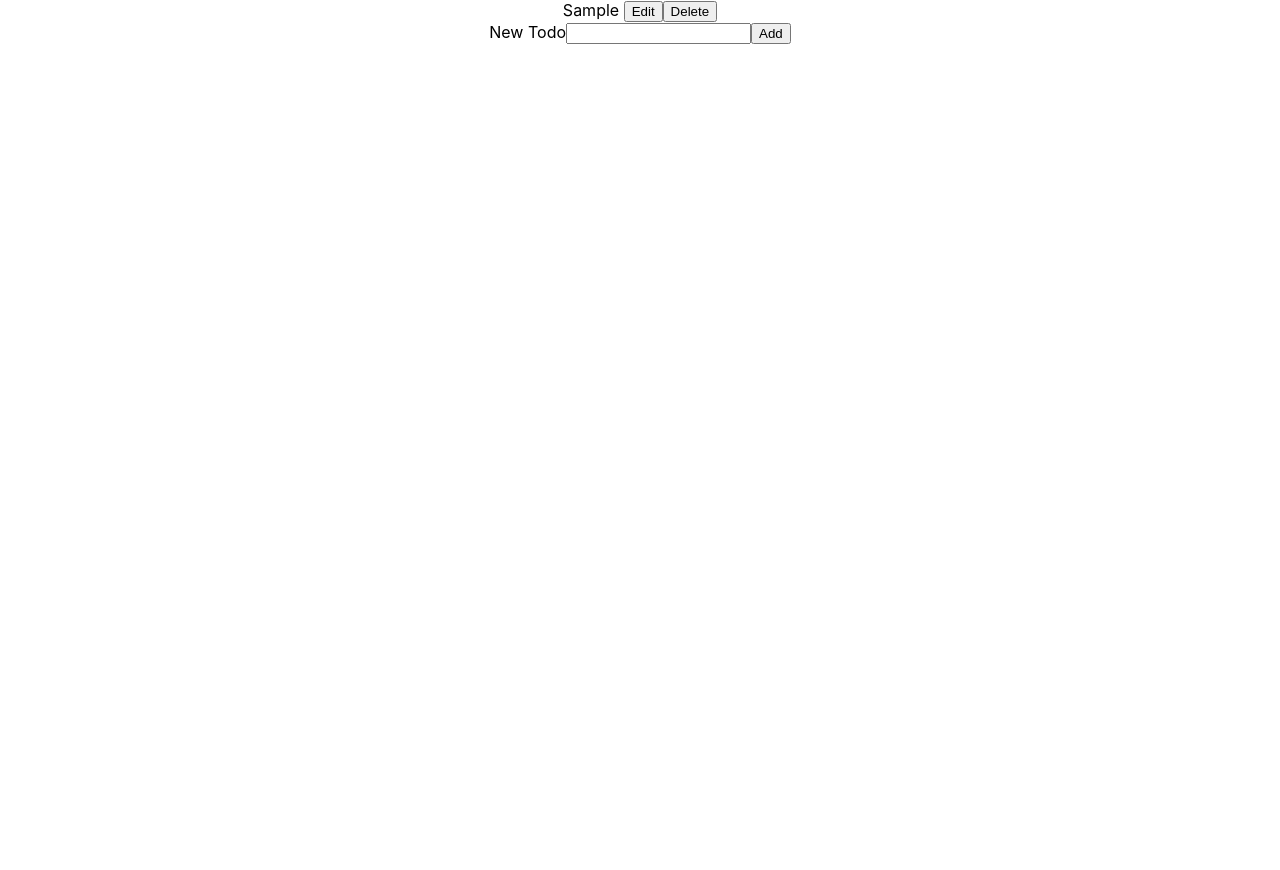
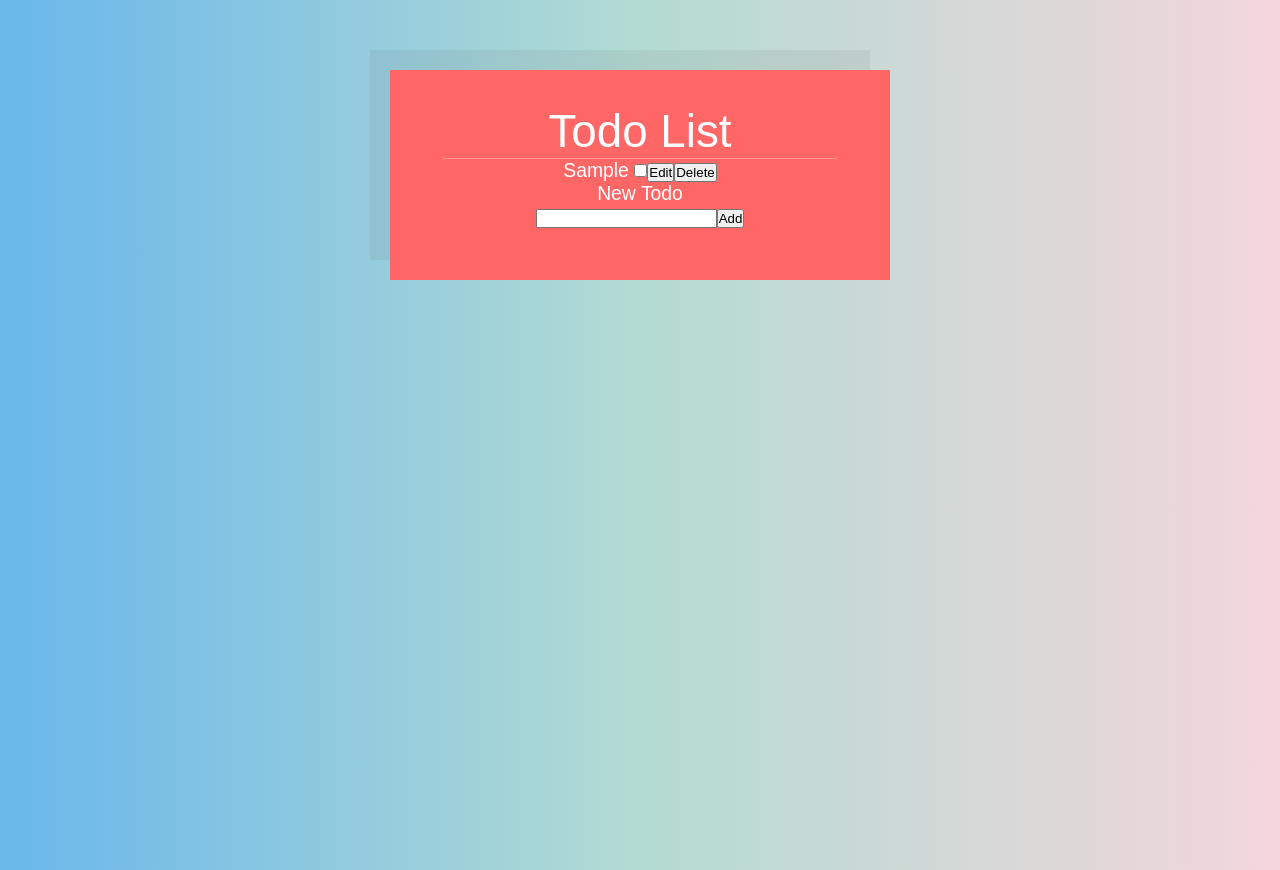
Before and after one commit to JojuGeorge/Todo_List, a React (Create React App) app: page / in a window 1280 px wide. Both pictures are taken after typing "Sample" into the empty fields and a click on the button "Add". Before the commit the page ends 800 px from the top, so only its background shows below. Built offline with nearby package versions, Linux system fonts and the light colour scheme.

Commit message:
todolist task completed, css changes

```diff
--- a/src/components/NewTodo.js
+++ b/src/components/NewTodo.js
@@ -3,7 +3,7 @@ import {v4 as uuid} from "uuid";
 
 function NewTodo({newTodo}) {
 
-    const [todoItem, setTodoItem] = useState();
+    const [todoItem, setTodoItem] = useState("");
 
     const handleAddNewTodo = ()=>{
         if(todoItem !== ""){
@@ -18,7 +18,7 @@ function NewTodo({newTodo}) {
   return (
     <div>
         <div>
-            <label>New Todo</label>
+            <p><label>New Todo</label></p>
             <input type="text" value={todoItem} onChange={event => setTodoItem(event.target.value)}/>
             <button onClick={handleAddNewTodo}>Add</button>
         </div>
--- /dev/null
+++ b/src/components/NewTodo.module.css
@@ -0,0 +1,4 @@
+.newTodo_formGroup{
+    background-color: rgb(189, 189, 199);
+    display:flex;
+}
--- a/src/components/Todo.js
+++ b/src/components/Todo.js
@@ -1,10 +1,16 @@
 import React, { useState } from 'react'
+import TodoStyles from './Todo.module.css'
 
-function Todo({todoItem, deleteTodoItem, editTodoItem}) {
+
+function Todo({todoItem, completedTodoItem, deleteTodoItem, editTodoItem}) {
     const {task, id, completed} = todoItem;
 
     const [todoTask, setTodoTask] = useState(task)
     const [editing, setEditing] = useState(false)
+
+    const handleCompleted = ()=>{
+        completedTodoItem(id)
+    }
 
     const handleDeleteItem = ()=>{
         deleteTodoItem(id)
@@ -26,7 +32,8 @@ function Todo({todoItem, deleteTodoItem, editTodoItem}) {
         <div>
             {!editing ? (
             <div>
-                 <span>{task} </span>
+                 <span className={completed ? TodoStyles.completed +" "+ TodoStyles.todoItem: TodoStyles.todoItem} onClick={handleCompleted}>{task} </span>
+                 <input type="checkbox" checked={completed} onChange={handleCompleted}/>
                  <button onClick={handleEditItem}>Edit</button>
                  <button onClick={handleDeleteItem}>Delete</button>
              </div>
--- /dev/null
+++ b/src/components/Todo.module.css
@@ -0,0 +1,9 @@
+
+.completed {
+    text-decoration: line-through;
+    color: lightgray;
+}
+
+.todoItem:hover{
+    cursor: pointer;
+}
--- a/src/components/TodoList.js
+++ b/src/components/TodoList.js
@@ -1,6 +1,8 @@
 import React, {useState} from 'react'
 import Todo from './Todo';
 import NewTodo from './NewTodo';
+import ListStyles from './TodoList.module.css'
+
 
 function TodoList() {
 
@@ -8,6 +10,18 @@ function TodoList() {
 
     const createTodoItem = (newTodoItem)=>{
         setTodoItemsList([...todoItemsList, newTodoItem] );
+    }
+
+    const completedTodoItem = (id)=>{
+        const updatedList = todoItemsList.map(item => {
+            if(item.id === id){
+                return {...item, completed : !item.completed}
+            }else{
+                return item
+            }
+        })
+
+        setTodoItemsList(updatedList)
     }
 
     const deleteTodoItem = (TodoItemId) => {
@@ -31,7 +45,9 @@ function TodoList() {
     }
 
   return (
-    <div>
+    <div className={ListStyles.TodoList}>
+
+        <h1>Todo List</h1>
 
         <div>
             {
@@ -41,12 +57,13 @@ function TodoList() {
                     todoItem={todoItem}
                     deleteTodoItem = {deleteTodoItem}
                     editTodoItem = {editTodoItem}
+                    completedTodoItem = {completedTodoItem}
                     />
                 )
             }
         </div>
 
-        <div>
+        < div >
             <NewTodo newTodo={createTodoItem}/>
         </div>
     </div>
--- /dev/null
+++ b/src/components/TodoList.module.css
@@ -0,0 +1,15 @@
+.TodoList {
+    margin: 4rem auto;
+    padding: 2rem 3rem 3rem;
+    max-width: 500px;
+    background: #ff6666;
+    color: #fff;
+    box-shadow: -20px -20px 0px 0px rgba(100, 100, 100, 0.1)
+}
+
+.TodoList h1 {
+    font-weight: normal;
+    font-size: 2.6rem;
+    letter-spapcing: 0.05em;
+    border-bottom: 1px solid rgba(255, 255, 255, 0.3)
+}
--- a/src/index.css
+++ b/src/index.css
@@ -1,13 +1,13 @@
-body {
+* {
   margin: 0;
-  font-family: -apple-system, BlinkMacSystemFont, 'Segoe UI', 'Roboto', 'Oxygen',
-    'Ubuntu', 'Cantarell', 'Fira Sans', 'Droid Sans', 'Helvetica Neue',
-    sans-serif;
-  -webkit-font-smoothing: antialiased;
-  -moz-osx-font-smoothing: grayscale;
+  padding: 0;
+  box-sizing: border-box;
 }
 
-code {
-  font-family: source-code-pro, Menlo, Monaco, Consolas, 'Courier New',
-    monospace;
+html,
+body{
+  background: linear-gradient(90deg, #69b7eb, #b3dbd3, #f4d6db);
+  font-size: 1.1rem;
+  font-family: "Quicksand", sans-serif;
+  height: 100%;
 }
```
